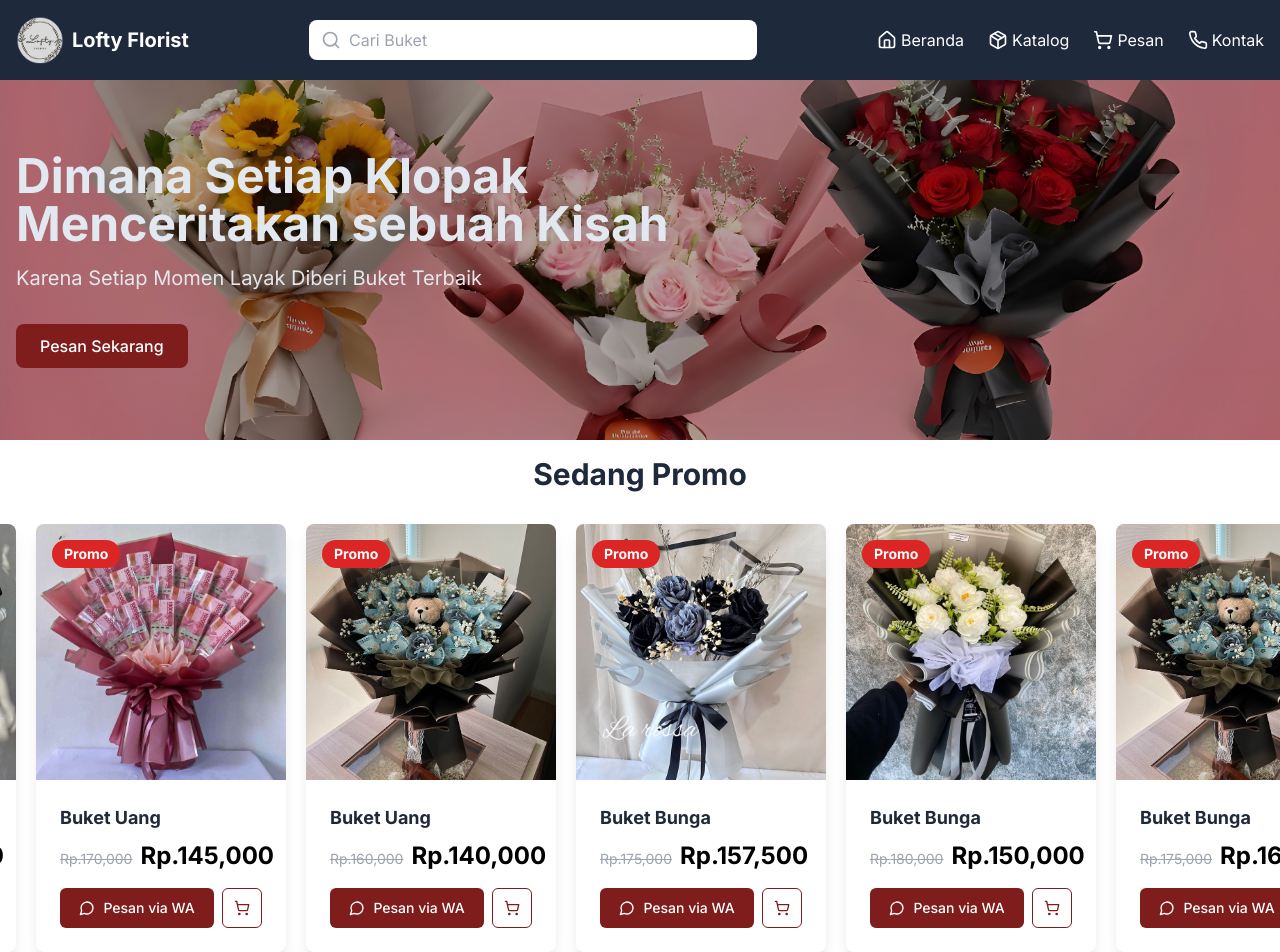
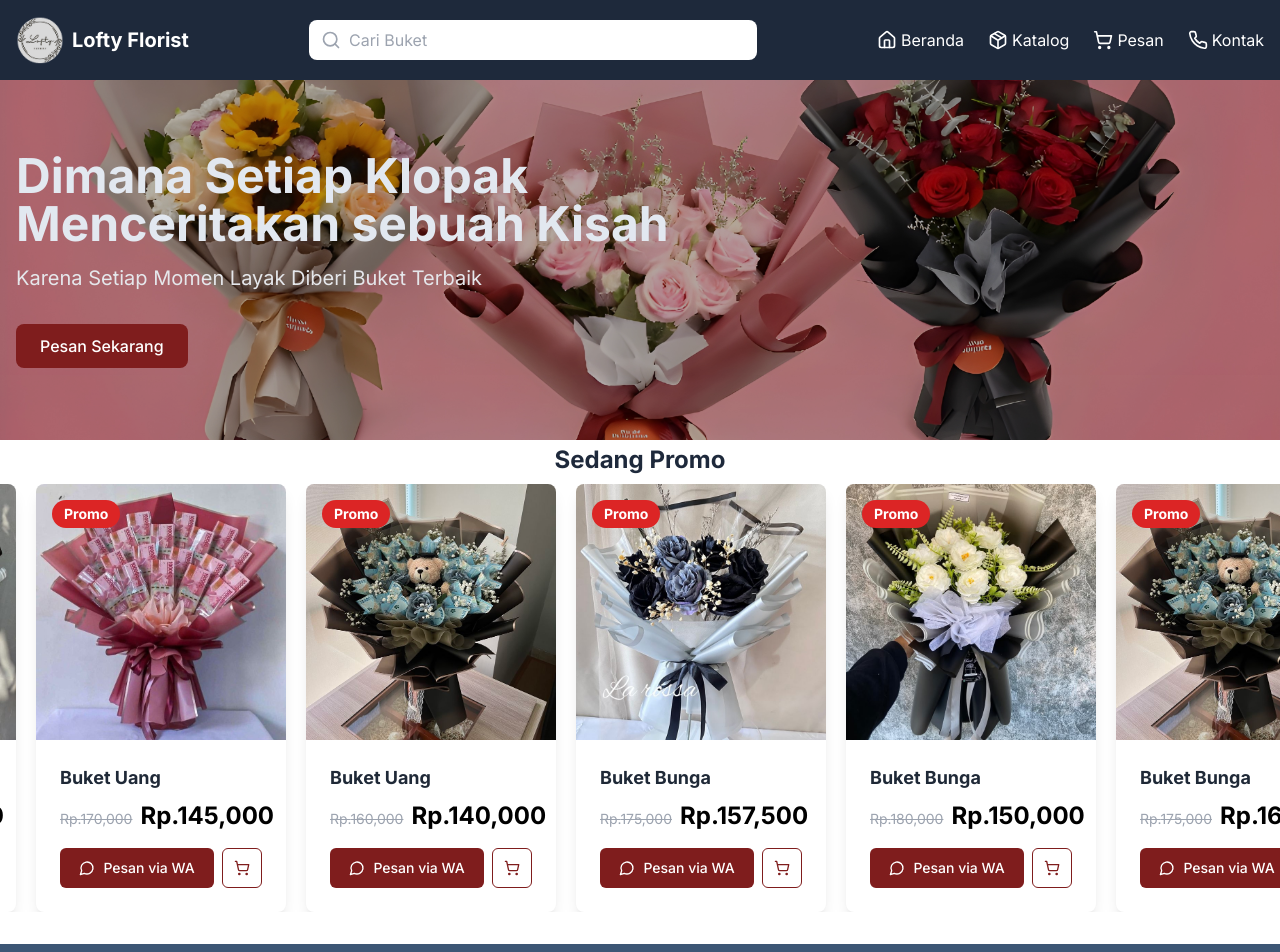
Before and after one commit to Rio-Prayoga/repoooo, a Next.js app: page / in a window 1280 px wide. Shown: the top 952 px of the page. Built offline with nearby package versions, Linux system fonts and the light colour scheme.

Commit message:
Update PromoSection.tsx

```diff
--- a/components/PromoSection.tsx
+++ b/components/PromoSection.tsx
@@ -29,11 +29,12 @@ export default function PromoSection() {
   };
 
   return (
-    <section className="pt-4 pb-8 bg-white relative overflow-hidden">
+    <section className="pt-1 pb-8 bg-white relative overflow-hidden">
       <div className="max-w-[1280px] mx-auto px-4">
-        <h2 className="text-3xl font-bold text-center text-[#1E293B] mb-8">
+        <h2 className="text-base sm:text-lg md:text-2xl font-bold text-center text-[#1E293B] mb-2">
           Sedang Promo
         </h2>
+
 
         {/* Scrollable carousel */}
         <div
```
